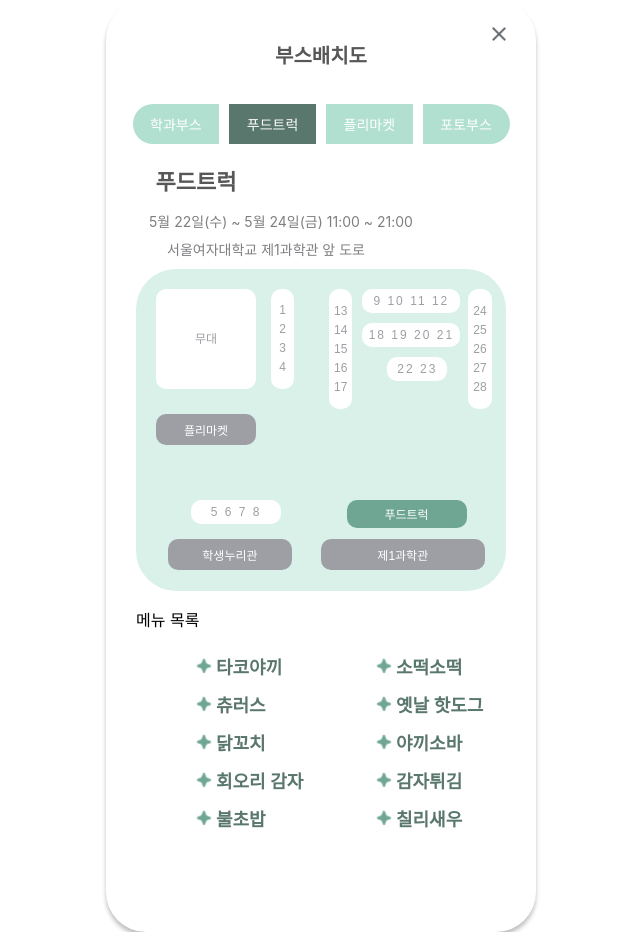
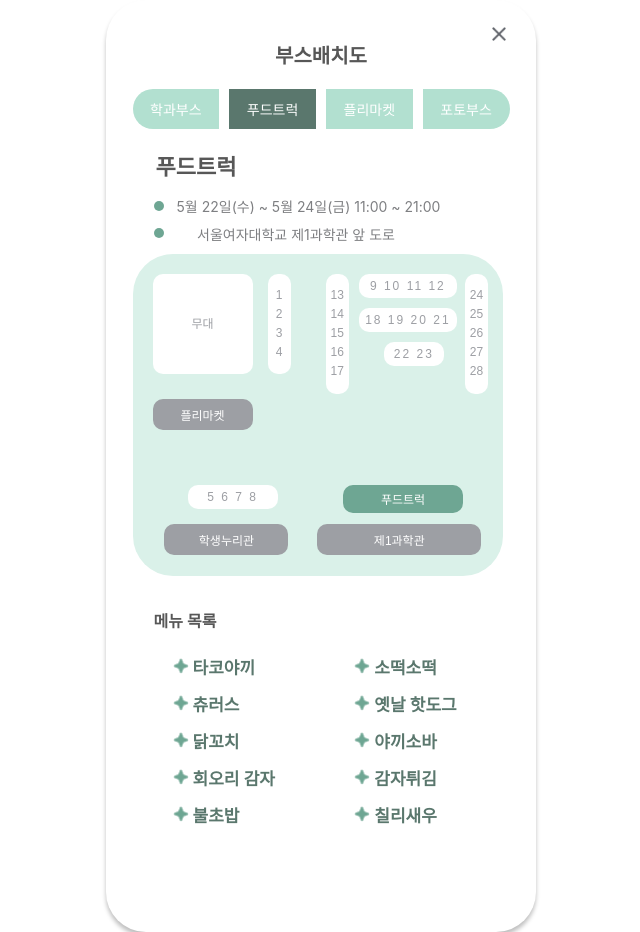
Before and after one commit to JOOMINSE0/SwuniForest_FE, a React (Create React App) app: page /booth in a window 1280 px wide. Both pictures are taken after a click on the button "푸드트럭". Shown: the whole page, without its empty margins (319-959 px from the left). Built offline with nearby package versions, Linux system fonts and the light colour scheme.

Commit message:
부스페이지

```diff
--- a/src/Components/Booth/departmentList.css
+++ b/src/Components/Booth/departmentList.css
@@ -3,7 +3,8 @@
     flex-direction: column;
     padding: 20px;
     overflow-y: scroll;
-    height: 60px;
+    height: 137px;
+    margin-top: -20px;
 }
 
 .booth-item {
@@ -40,3 +41,11 @@
 .date-buttons button.selected {
     color: #6EA693;
 }
+
+
+.depart-title {
+    color: #575757;
+    font-size: 16px;
+    margin: 30px 0px 0px 18px;
+    font-weight: 600;
+}
--- a/src/Components/Booth/departmentList.js
+++ b/src/Components/Booth/departmentList.js
@@ -42,6 +42,7 @@ function DepartmentList() {
 
     return (
         <div>
+            <p className="depart-title">부스 정보</p>
             <div className="date-buttons">
                 {content.map((item, index) => (
                     <button key={index}
--- a/src/Components/Booth/menuList.css
+++ b/src/Components/Booth/menuList.css
@@ -3,6 +3,7 @@
     justify-content: space-between;
     flex-wrap: wrap;
     list-style: none;
+    margin-left: -40px;
 
 }
 
@@ -16,6 +17,21 @@
     margin: 6px 20px;
     box-sizing: border-box;
     color: #5A776D;
-    font-size: 18px;
+    font-size: 17px;
     font-weight: 600;
 }
+
+.list-container {
+    display: flex;
+    flex-direction: column;
+    padding: 20px;
+    overflow-y: scroll;
+
+}
+
+.list-title {
+    color: #575757;
+    font-size: 16px;
+    margin: 12px 0px 0px 1px;
+    font-weight: 600;
+}
--- a/src/Components/Booth/menuList.js
+++ b/src/Components/Booth/menuList.js
@@ -7,7 +7,7 @@ function menuList() {
         <div>
 
             <div className="list-container">
-                <p>메뉴 목록</p>
+                <p className="list-title">메뉴 목록</p>
                 <ul className="list" >
                     <li>타코야끼</li>
                     <li>소떡소떡</li>
--- a/src/pages/Booth/booth.css
+++ b/src/pages/Booth/booth.css
@@ -52,10 +52,41 @@
     margin: 3px 0px 10px -110px;
     color: #7E7F82;
     font-size: 14px;
+
 }
 
 .select-time {
+    position: relative;
+    padding-left: 55px;
     margin: 5px 0px 5px -80px;
     color: #7E7F82;
     font-size: 14px;
 }
+
+.select-place::before {
+    content: '';
+    position: absolute;
+    left: 10px;
+    top: 25%;
+    transform: translateY(-50%);
+    width: 10px;
+    height: 10px;
+    background-color: #6EA693;
+    border-radius: 50%;
+    margin-left: 37.5px;
+}
+
+
+.select-time::before {
+    content: '';
+    position: absolute;
+    left: 0;
+    top: 50%;
+    transform: translateY(-50%);
+    width: 10px;
+    height: 10px;
+    background-color: #6EA693;
+    border-radius: 50%;
+    margin-left: 32px;
+
+}
--- a/src/pages/Booth/booth.js
+++ b/src/pages/Booth/booth.js
@@ -6,7 +6,6 @@ import OtherBooth from '../../Components/Booth/otherBooth.js';
 import DepartmentList from '../../Components/Booth/departmentList.js';
 import FleaList from '../../Components/Booth/fleaList.js';
 import MenuList from '../../Components/Booth/menuList.js';
-
 function Booth() {
     let navigate = useNavigate();
     const location = useLocation();
@@ -39,13 +38,13 @@ function Booth() {
                 Component = () => (
                     <div style={{ marginLeft: "30px" }}>
                         <OtherBooth selectedCategory={selectedCategory} />
-                        <FleaList />
+                        {/* <FleaList /> */}
                     </div>
                 );
                 break;
             case "푸드트럭":
                 Component = () => (
-                    <div style={{ marginLeft: "30px" }}>
+                    <div style={{ marginLeft: "26.5px" }}>
                         <OtherBooth selectedCategory={selectedCategory} style={{ marginLeft: "30px" }} />
                         <MenuList />
                     </div>
@@ -70,7 +69,7 @@ function Booth() {
                     break;
                 case "푸드트럭":
                     setTime("5월 22일(수) ~ 5월 24일(금) 11:00 ~ 21:00");
-                    setPlace("서울여자대학교 제1과학관 앞 도로");
+                    setPlace(`서울여자대학교 제1과학관 앞 도로${"       "}   `);
                     break;
                 case "학과부스":
                     setTime("5월 22일(수) ~ 5월 24일(금) 11:00 ~ 16:30");
@@ -107,9 +106,12 @@ function Booth() {
                     ))}
                 </div>
             </div>
-            <p className="select-category" style={{ textAlign: "left" }}> {selectedCategory}  </p>
-            <p className="select-time">{time}</p>
-            <p className="select-place"> {place}</p>
+            <p className="select-category">{selectedCategory}</p>
+            <p className="select-time" style={{
+                marginLeft: selectedCategory === "포토부스" ? "-164.5px" : ""
+            }}
+            >{time}</p>
+            <p className="select-place" style={{ marginLeft: selectedCategory === "포토부스" ? "-30px" : "-50px" }}>{place}</p>
 
 
             {renderBoothComponent()}
```
Also changed, not shown: public/img/location.png (added).
